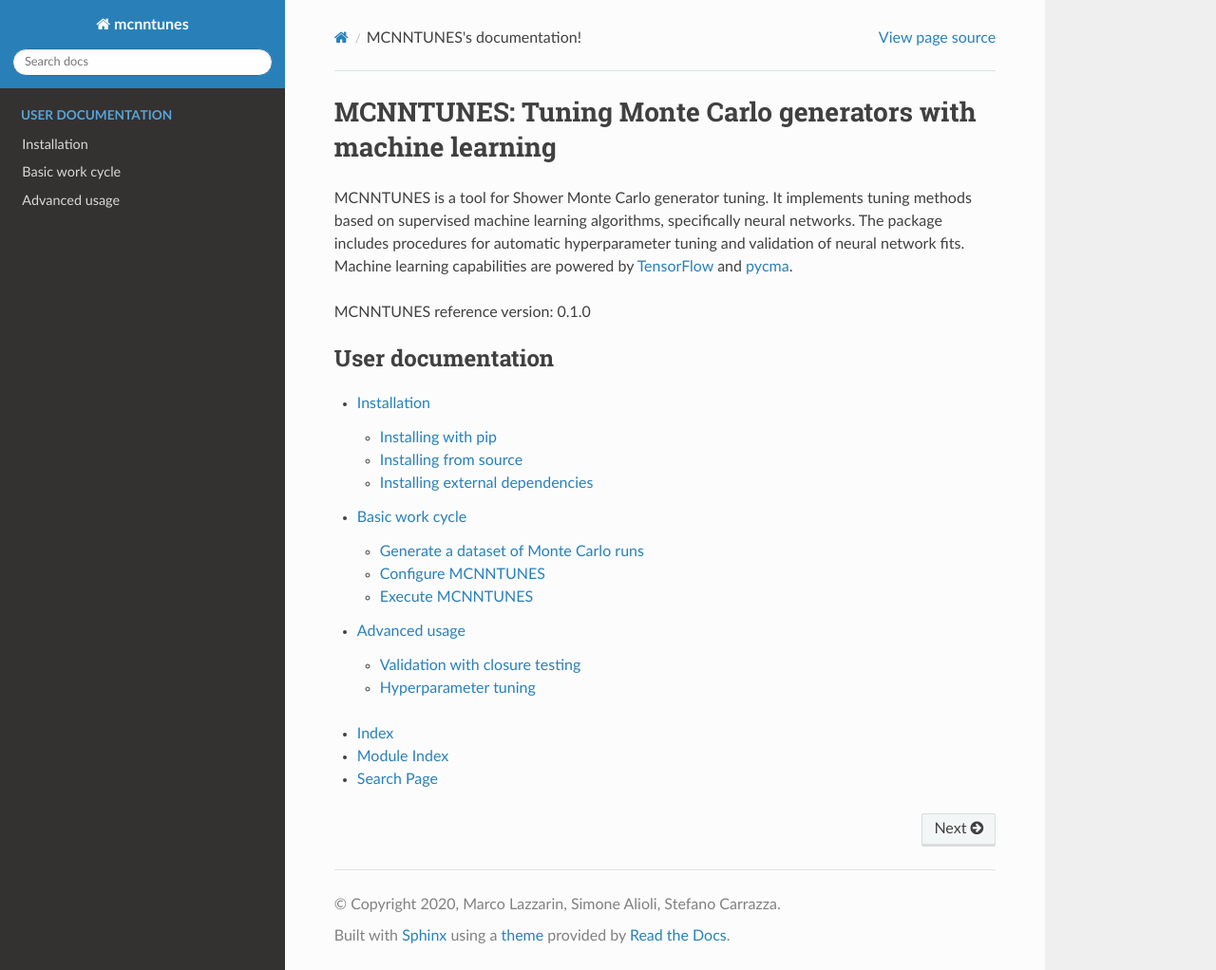
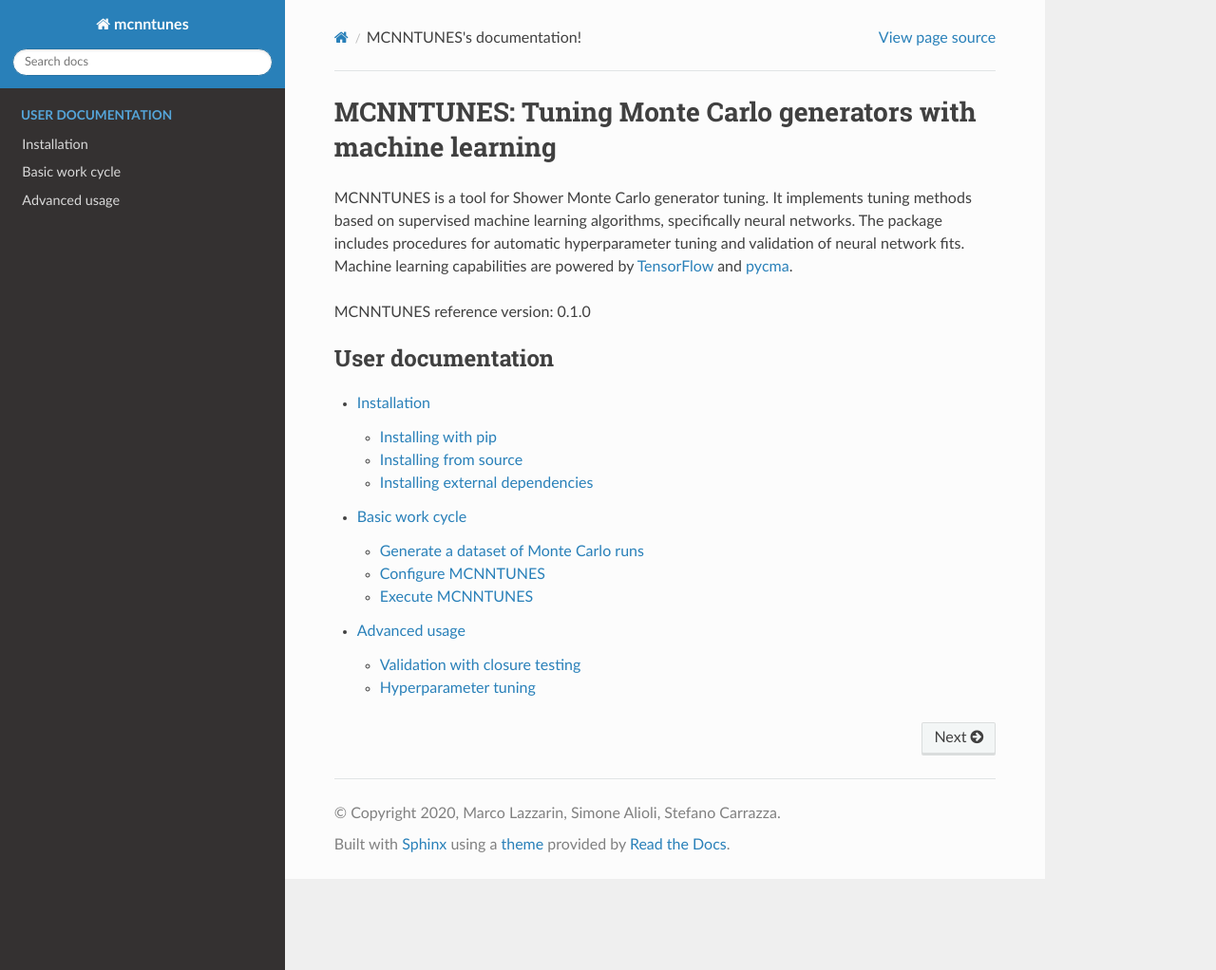
Before and after one commit to N3PDF/mcnntunes, a Sphinx documentation site: the page built from doc/source/index.rst, in a window 1280 px wide and 1022 px high. Shown: the whole window at 95% size. Built offline with Sphinx 7.4.7 and the Read the Docs theme 2.0.0, drawn with Linux system fonts in a browser that asks for light colours.

Commit message:
Minor fixes

```diff
--- a/doc/source/index.rst
+++ b/doc/source/index.rst
@@ -18,7 +18,3 @@ MCNNTUNES reference version: |release|
    installation
    basic_work_cycle
    advanced_usage
-
-* :ref:`genindex`
-* :ref:`modindex`
-* :ref:`search`
--- a/doc/source/installation.rst
+++ b/doc/source/installation.rst
@@ -62,6 +62,6 @@ The `YODA library <https://yoda.hepforge.org/>`_ is not available from PyPI and
 	make
 	make install
 
-where ``$PREFIX$`` is the installation path. If not specified, the default prefix is ``/usr/local/``. If you use a Conda package manager, you may be interested in using ``PREFIX=$CONDA_PREFIX``. Make sure to set up your environment properly so that the Python interpreter is able to import YODA.
+where ``$PREFIX`` is the installation path. If not specified, the default prefix is ``/usr/local/``. If you use a Conda package manager, you may be interested in using ``PREFIX=$CONDA_PREFIX``. Make sure to set up your environment properly so that the Python interpreter is able to import YODA.
 
 In order to use the hyperparameter tuning procedure with a parallel search, you also need to install `MongoDB <https://www.mongodb.com/>`_.
```
